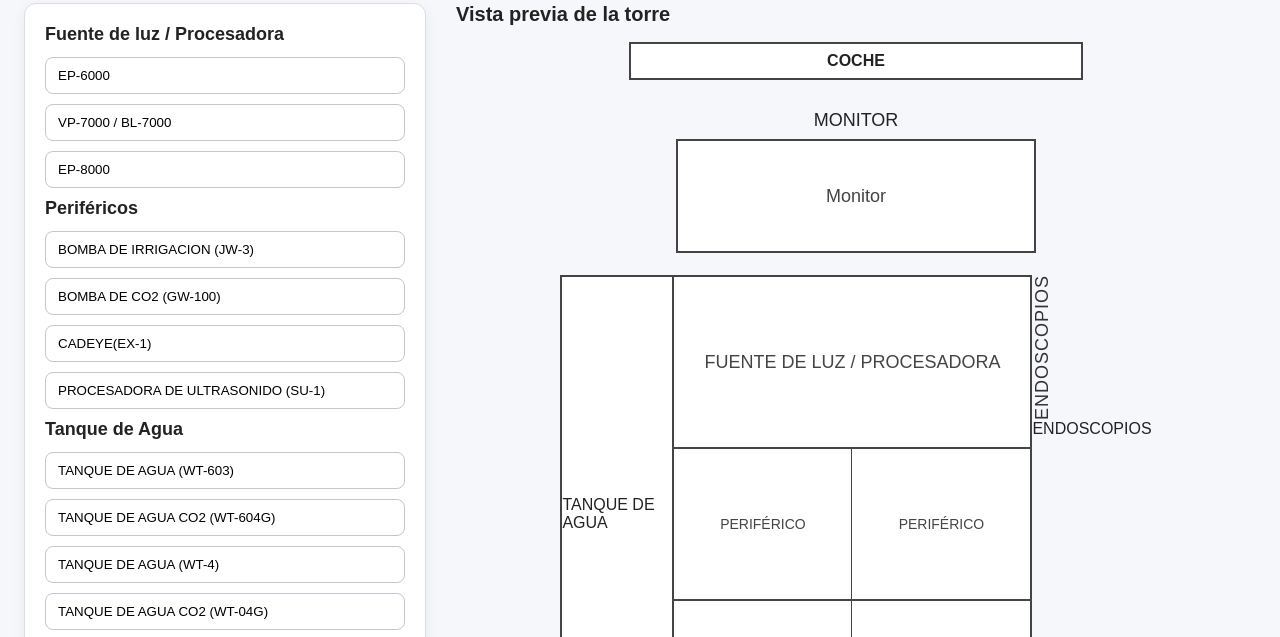
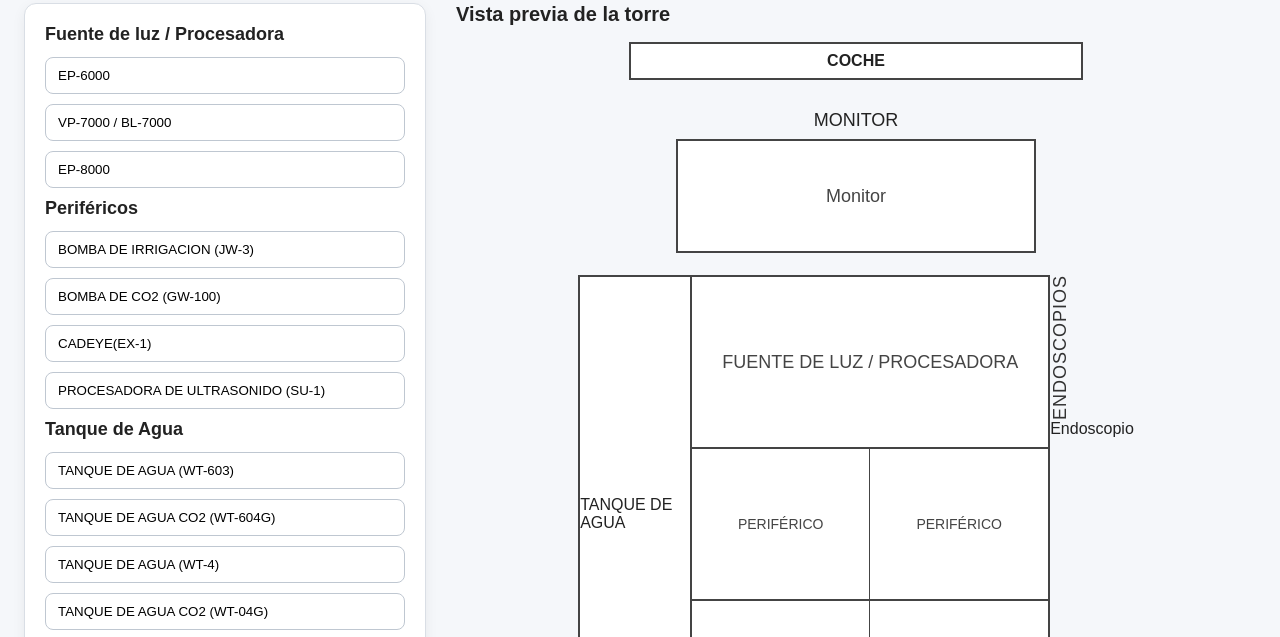
Before and after one commit to fsbastidas/CONFIGURACI-N-TORRE-DE-ENDOSCOPIA, a plain HTML site: page index.html in a window 1280 px wide. Shown: the part 103-740 px from the top of the page. Drawn offline with Linux system fonts and the light colour scheme.

Commit message:
Update index.html

```diff
--- a/index.html
+++ b/index.html
@@ -77,7 +77,7 @@
 
             <div id="endoscopioSlot" class="Endoscopio">
               <div class="vertical-text">ENDOSCOPIOS</div>
-              <div class="class="placeholder small">ENDOSCOPIOS</div>
+              <div class="class="placeholder small">Endoscopio</div>
             </div>
           </div>
         </div>
```
